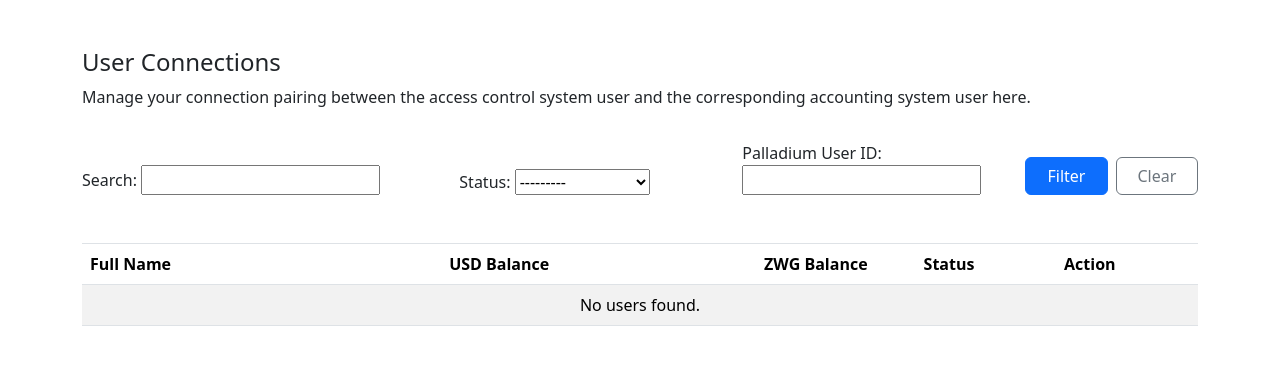
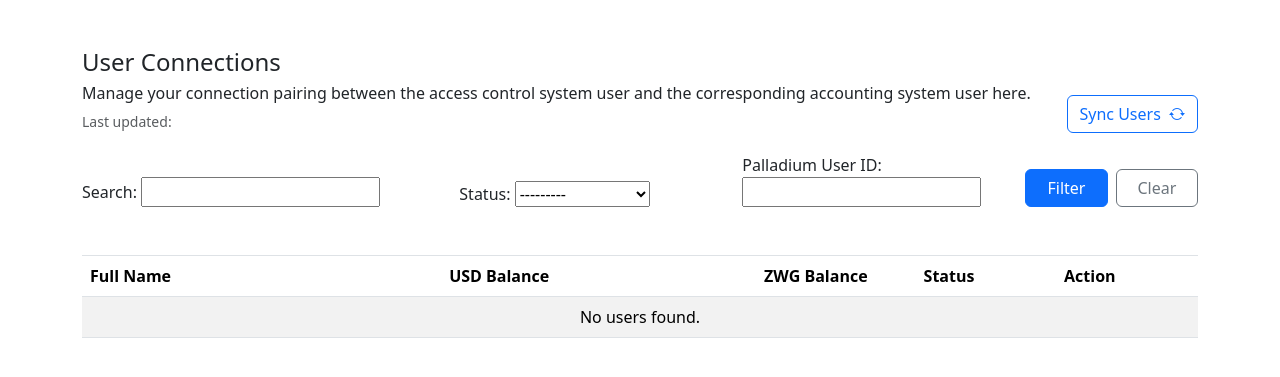
Before and after one commit to tntery/django-access-backend, a Django app: page / in a window 1280 px wide. Shown: the part 86-463 px from the top of the page. Run offline with Django 5.2, Linux system fonts and the light colour scheme; data comes from the database, SQL or seed files in the repository.

Commit message:
Add sync users functionality and display last updated timestamp in account mapping view

```diff
--- a/access/static/access/js/app.js
+++ b/access/static/access/js/app.js
@@ -206,6 +206,34 @@ function confirmMapping() {
     });
 }
 
+function syncUsers() {
+    const syncButton = document.getElementById('syncUsersBtn');
+    if (syncButton) {
+        syncButton.disabled = true;
+        syncButton.innerHTML = 'Syncing... <i class="bi bi-arrow-repeat ms-1"></i>';
+    }
+
+    fetch('api/mappings/update', {
+        method: 'POST',
+    }).then(async (res) => {
+        const data = await res.json();
+        if (!res.ok) {
+            throw new Error(data.error || 'Unable to sync users.');
+        }
+        return data;
+    }).then(() => {
+        showAlert('Users synced successfully!', 'success');
+        setTimeout(() => { location.reload(); }, 5000);
+    }).catch((err) => {
+        showAlert(`Error syncing users: ${err.message}`, 'danger');
+    }).finally(() => {
+        if (syncButton) {
+            syncButton.disabled = false;
+            syncButton.innerHTML = 'Sync Users <i class="bi bi-arrow-repeat ms-1"></i>';
+        }
+    });
+}
+
 function removeMapping() {
     fetch("api/mappings/" + selectedPalladiumId, {
         method: "DELETE",
--- a/access/templates/access/mapping_list.html
+++ b/access/templates/access/mapping_list.html
@@ -13,8 +13,19 @@
 
     <div id="alert-container"></div>
 
-    <h2 class="h4 mt-5">User Connections</h2>
-    <p>Manage your connection pairing between the access control system user and the corresponding accounting system user here.</p>
+    <div class="d-flex flex-column flex-md-row justify-content-between align-items-md-end gap-3 mt-5">
+        <div>
+            <h2 class="h4 mb-1">User Connections</h2>
+            <p class="mb-1">Manage your connection pairing between the access control system user and the corresponding accounting system user here.</p>
+            <small class="text-muted">Last updated: {{ last_updated|date:"Y-m-d H:i:s" }}</small>
+        </div>
+        <div>
+            <button id="syncUsersBtn" type="button" class="btn btn-outline-primary" onclick="syncUsers()">
+                Sync Users
+                <i class="bi bi-arrow-repeat ms-1"></i>
+            </button>
+        </div>
+    </div>
 
     <form method="get" class="row g-3 mt-1 align-items-end">
         <div class="col-md-4">
--- a/access/views.py
+++ b/access/views.py
@@ -355,7 +355,7 @@ def fetch_external_users():
             ],
             update_conflicts=True,
             unique_fields=['account_user_id',],
-            update_fields=['first_name', 'last_name', 'usd_balance', 'zwg_balance']
+            update_fields=['first_name', 'last_name', 'usd_balance', 'zwg_balance', 'last_updated_at']
         )
 
         return JsonResponse({"status": "external users updated"}, status=HTTPStatus.OK)
```
Also changed, not shown: access/tests.py (+14 -0 lines).
